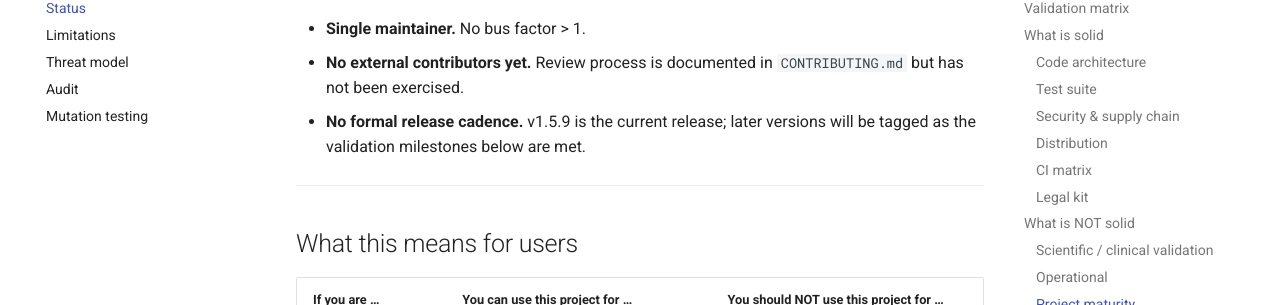
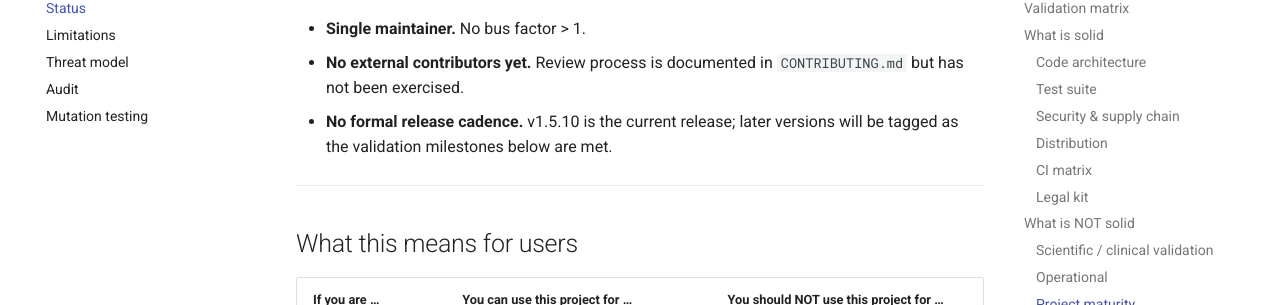
Before and after one commit to smaniches/alphafold-sovereign-mcp, an MkDocs documentation site: the page built from docs/status.md, in a window 1280 px wide and 900 px high, scrolled down 3898 px. Shown: the part 148-453 px from the top of the window. Built offline with MkDocs 1.6.1 and Material for MkDocs 9.7.7, drawn with Linux system fonts in a browser that asks for light colours; comment, search, counter and statistics services are not loaded.

Commit message:
chore: release AlphaFold Sovereign MCP v1.5.10
* chore(main): release 1.5.10

* chore: sync uv.lock self-version for the release

Signed-off-by: github-actions[bot] <41898282+github-actions[bot]@users.noreply.github.com>

---------

Signed-off-by: github-actions[bot] <41898282+github-actions[bot]@users.noreply.github.com>
Co-authored-by: github-actions[bot] <41898282+github-actions[bot]@users.noreply.github.com>

```diff
--- a/STATUS.md
+++ b/STATUS.md
@@ -1,6 +1,6 @@
 # Project Status
 
-**Version:** v1.5.9 <!-- x-release-please-version -->
+**Version:** v1.5.10 <!-- x-release-please-version -->
 **Stage:** Beta. Engineering-validated infrastructure; scientifically
 unvalidated by independent domain experts.
 
@@ -137,7 +137,7 @@ expectation of what this project is and is not.
 - **Single maintainer.** No bus factor > 1.
 - **No external contributors yet.** Review process is documented in
   ``CONTRIBUTING.md`` but has not been exercised.
-- **No formal release cadence.** v1.5.9 is the current release; <!-- x-release-please-version -->
+- **No formal release cadence.** v1.5.10 is the current release; <!-- x-release-please-version -->
   later versions will be tagged as the validation milestones below
   are met.
 
--- a/pyproject.toml
+++ b/pyproject.toml
@@ -9,7 +9,7 @@ build-backend = "hatchling.build"
 
 [project]
 name = "alphafold-sovereign-mcp"
-version = "1.5.9"
+version = "1.5.10"
 description = "MCP server wrapping AlphaFold DB and 8 other biomedical data sources, with a local SQLite knowledge graph."
 readme = "README.md"
 license = {text = "Apache-2.0"}
--- a/server.json
+++ b/server.json
@@ -3,7 +3,7 @@
   "name": "io.github.smaniches/alphafold-sovereign-mcp",
   "title": "AlphaFold Sovereign MCP",
   "description": "MCP server for AlphaFold and 8 other biomedical data sources with a local SQLite knowledge graph",
-  "version": "1.5.9",
+  "version": "1.5.10",
   "repository": {
     "url": "https://github.com/smaniches/alphafold-sovereign-mcp",
     "source": "github"
@@ -12,7 +12,7 @@
     {
       "registryType": "pypi",
       "identifier": "alphafold-sovereign-mcp",
-      "version": "1.5.9",
+      "version": "1.5.10",
       "runtimeHint": "uvx",
       "transport": {
         "type": "stdio"
--- a/smithery.yaml
+++ b/smithery.yaml
@@ -16,7 +16,7 @@ description: >-
   must be reviewed by qualified humans before clinical use — see
   STATUS.md and LIMITATIONS.md.
 maturity: beta
-version: "1.5.9" # x-release-please-version
+version: "1.5.10" # x-release-please-version
 homepage: https://github.com/smaniches/alphafold-sovereign-mcp
 license: Apache-2.0
 author:
--- a/src/alphafold_sovereign/__init__.py
+++ b/src/alphafold_sovereign/__init__.py
@@ -11,7 +11,7 @@ Licensed under Apache 2.0.  See `LICENSE`.
 
 from __future__ import annotations
 
-__version__ = "1.5.9"  # x-release-please-version
+__version__ = "1.5.10"  # x-release-please-version
 __author__ = "Santiago Maniches"
 __author_email__ = "santiago@topologica.ai"
 __license__ = "Apache-2.0"
```
Also changed, not shown: CHANGELOG.md (+7 -0 lines), README.md (+2 -2 lines), docs/installation.md (+1 -1 lines), .release-please-manifest.json, .zenodo.json, 3 other files.
